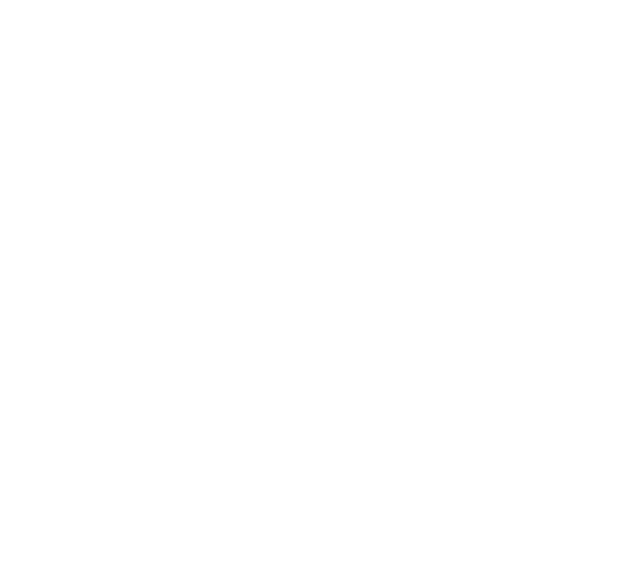
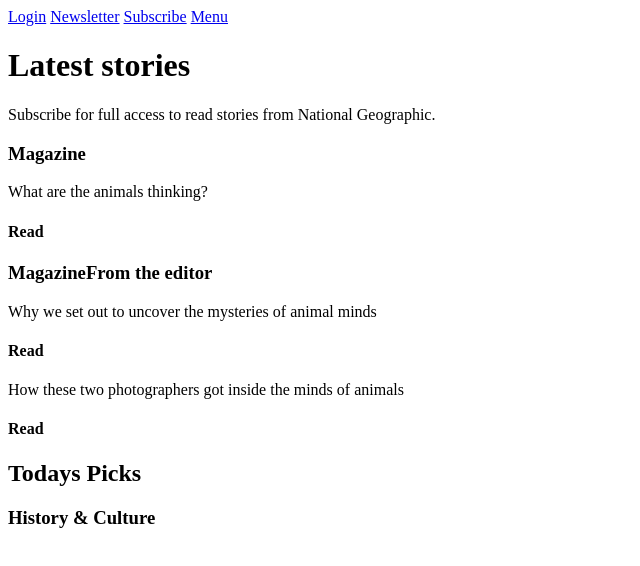
Before and after one commit to mcc808/NatGeoCh32, a plain HTML site: page index.html in a window 1280 px wide. Shown: the whole page, without its empty margins (0-640 px from the left). Drawn offline with Linux system fonts and the light colour scheme.

Commit message:
added div to natgeo

```diff
--- a/index.html
+++ b/index.html
@@ -7,6 +7,59 @@
     <title>Document</title>
 </head>
 <body>
+    <nav class="menu-navigation">
+        <!--add the natgeo logos-->
+        <div class="links-container">
+            <a href="#" class="link-login">Login</a>
+            <a href="#" class="link-search"><!--add icon--></a>
+            <a href="#" class="link-login">Newsletter</a>
+            <a href="#" class="link-subs">Subscribe</a>
+            <a href="#" class="link-menu">Menu</a>
+            <a href="#" class="link-arrows"><!--add icon--></a>
+        </div>
+    </nav>
+    <header>
+        <h1>Latest stories</h1>
+        <p><span>Subscribe</span> for full access to read stories from National Geographic.</p>
+        <div class="border"></div>
+    </header>
+    <main>
+        <div class="news-container">
+            <div class="main news">
+                <!--add the cat img-->
+                <h3>Magazine</h3>
+                <p>What are the animals thinking?</p>
+                <h4>Read</h4>
+            </div>
 
+            <div class="secondary-news">
+                <!--add the dog img-->
+                <h3>Magazine<span>From the editor</span> </h3>
+                <p>Why we set out to uncover the mysteries of animal minds</p>
+                <h4>Read</h4>
+            </div>
+
+            <div class="secondary-news">
+                <!--add the dog img-->
+                <p>How these two photographers got inside the minds of animals</p>
+                <h4>Read</h4>
+            </div>
+        </div>
+
+        <div class="todays-container">
+            <h2>Todays Picks</h2>
+            <div class="pick-item">
+                <!--add an img-->
+                <h3>History & Culture</h3>
+                <p></p>
+            </div>
+        </div>
+
+
+
+
+
+
+    </main>
 </body>
 </html>
```
Also changed, not shown: NATGEOCH32/ng-logo-2fl.png (added).
